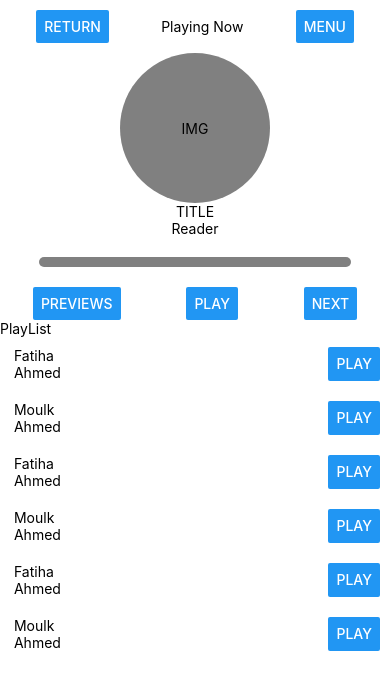
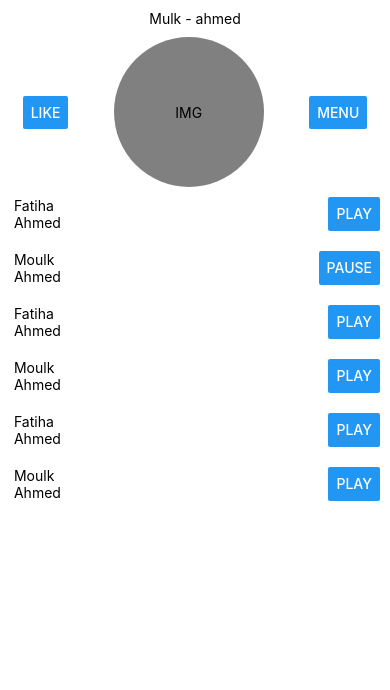
Before and after one commit to ilies-space/QuranAudioOffline, a React Native app: screen / in a window 390 px wide. Shown: the top 690 px of the page. Built offline with nearby package versions, Linux system fonts and the light colour scheme.

Commit message:
Play list scratch

```diff
--- a/App.js
+++ b/App.js
@@ -3,10 +3,5 @@ import {View, Text} from 'react-native';
 import PlayList from './app/screens/PlayList';
 import Player from './app/screens/Player';
 export default function App() {
-  return (
-    <View>
-      <Player />
-      <PlayList />
-    </View>
-  );
+  return <View>{false ? <Player /> : <PlayList />}</View>;
 }
--- a/app/screens/PlayList.js
+++ b/app/screens/PlayList.js
@@ -5,31 +5,64 @@ export default function PlayList() {
     {
       surah: 'Fatiha',
       reader: 'Ahmed',
+      playing: false,
     },
     {
       surah: 'Moulk',
       reader: 'Ahmed',
+      playing: true,
     },
     {
       surah: 'Fatiha',
       reader: 'Ahmed',
+      playing: false,
     },
     {
       surah: 'Moulk',
       reader: 'Ahmed',
+      playing: false,
     },
     {
       surah: 'Fatiha',
       reader: 'Ahmed',
+      playing: false,
     },
     {
       surah: 'Moulk',
       reader: 'Ahmed',
+      playing: false,
     },
   ];
   return (
     <View>
-      <Text>PlayList</Text>
+      <View style={{alignItems: 'center', margin: 10}}>
+        <Text>Mulk - ahmed</Text>
+      </View>
+
+      {/* Audio INFO  */}
+
+      <View
+        style={{
+          alignItems: 'center',
+          flexDirection: 'row',
+          justifyContent: 'space-around',
+        }}>
+        <Button title={'like'} />
+
+        <View
+          style={{
+            backgroundColor: 'gray',
+            height: 150,
+            width: 150,
+            borderRadius: 150 / 2,
+            alignItems: 'center',
+            justifyContent: 'center',
+          }}>
+          <Text>IMG</Text>
+        </View>
+        <Button title={'menu'} />
+      </View>
+
       <FlatList
         keyExtractor={(item, index) => index.toString()}
         data={QuranList}
@@ -44,7 +77,12 @@ export default function PlayList() {
                 <Text> {item.surah} </Text>
                 <Text> {item.reader} </Text>
               </View>
-              <Button title={'Play'} />
+
+              {item.playing ? (
+                <Button title={'PAUSE'} />
+              ) : (
+                <Button title={'PLAY'} />
+              )}
             </View>
           );
         }}
```
